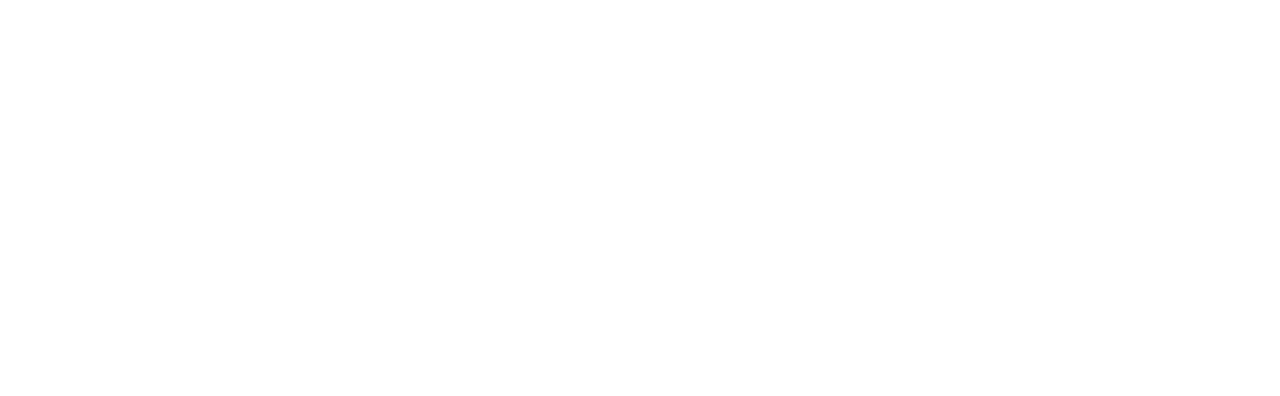
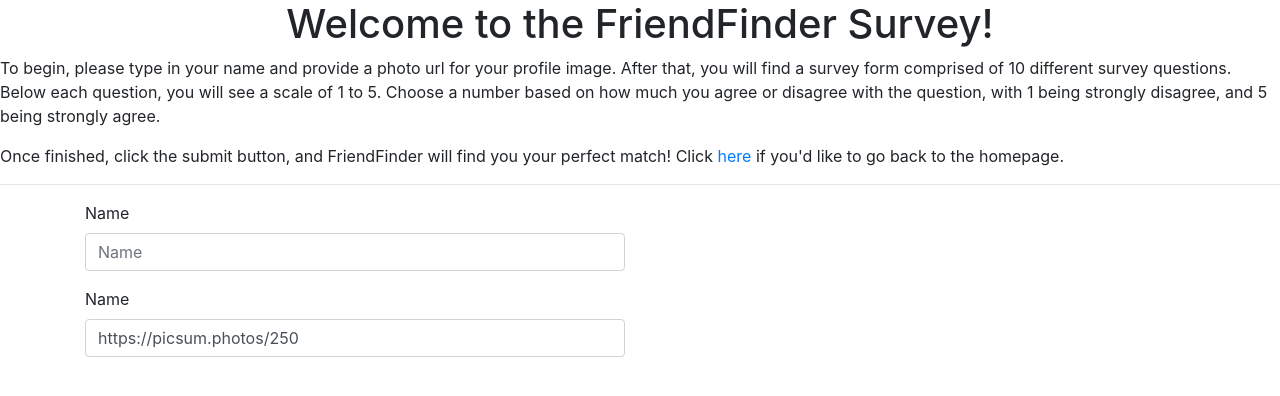
Before and after one commit to Mutahir-Chaudhry/FriendFinder, a website: page app/public/survey.html in a window 1280 px wide. Drawn offline with nearby package versions, Linux system fonts and the light colour scheme.

Commit message:
Added title with intro and embedded link to homepage in intro. Also began the form. So far have the input for the users name and profile pic complete. Will now move on to the questions within the form

```diff
--- a/app/public/survey.html
+++ b/app/public/survey.html
@@ -15,7 +15,27 @@
 </head>
 
 <body>
+<h1 style="text-align: center">Welcome to the FriendFinder Survey!</h1>
+<p>To begin, please type in your name and provide a photo url for your profile image. After that, you will find a survey form comprised of 10 different survey questions. Below each question, you will see a scale of 1 to 5. Choose a number based on how much you agree or disagree with the question, with 1 being strongly disagree, and 5 being strongly agree.</p>
+<p> Once finished, click the submit button, and FriendFinder will find you your perfect match! Click <a href="/home">here</a> if you'd like to go back to the homepage.</p>
+<hr>
+<div class="container">
+    <div class="row">
+        <div class="col-md-6">
+            <form id="survey">
+                <div class="form-group">
+                    <label for="name">Name</label>
+                    <input type="text" class="form-control" id="name" placeholder="Name">
+                </div>
+                <div class="form-group">
+                    <label for="pic">Name</label>
+                    <input type="text" class="form-control" id="pic" value="https://picsum.photos/250">
+                </div>
+            </form>
 
+        </div>
+    </div>
+</div>
     <script type="text/javascript"></script>
 </body>
 
```
